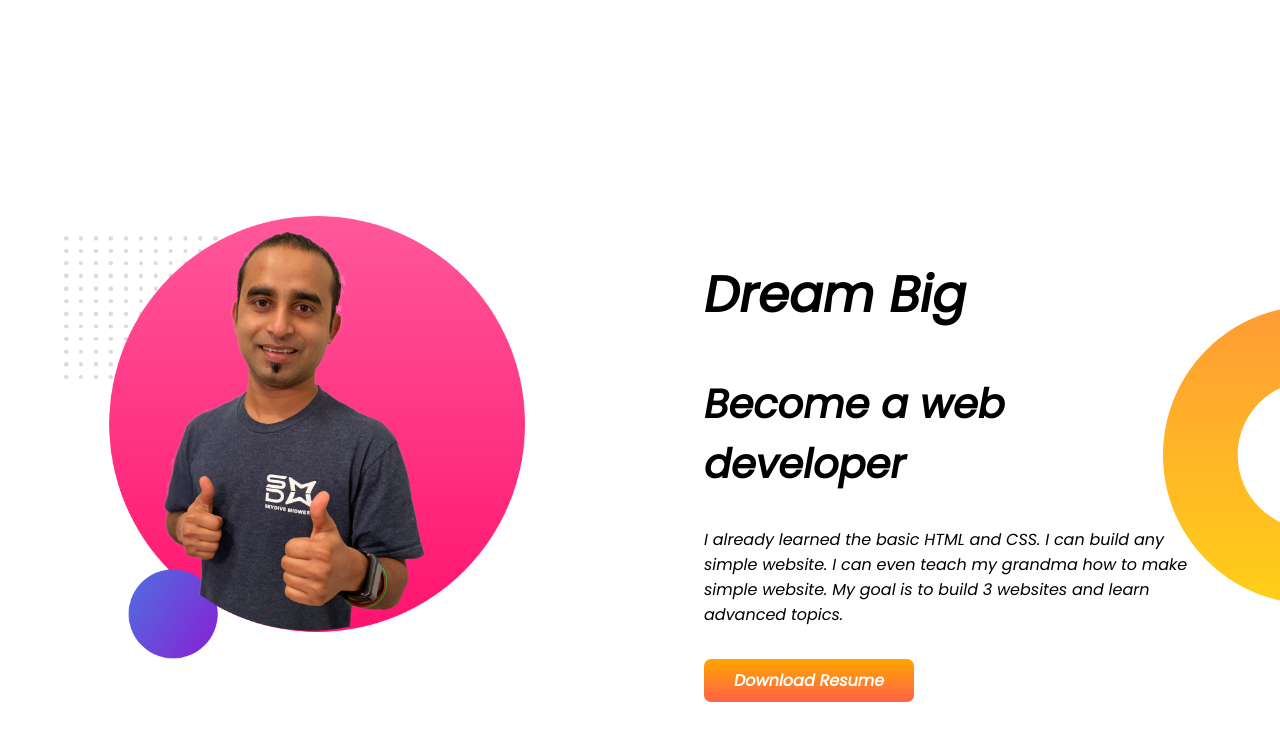
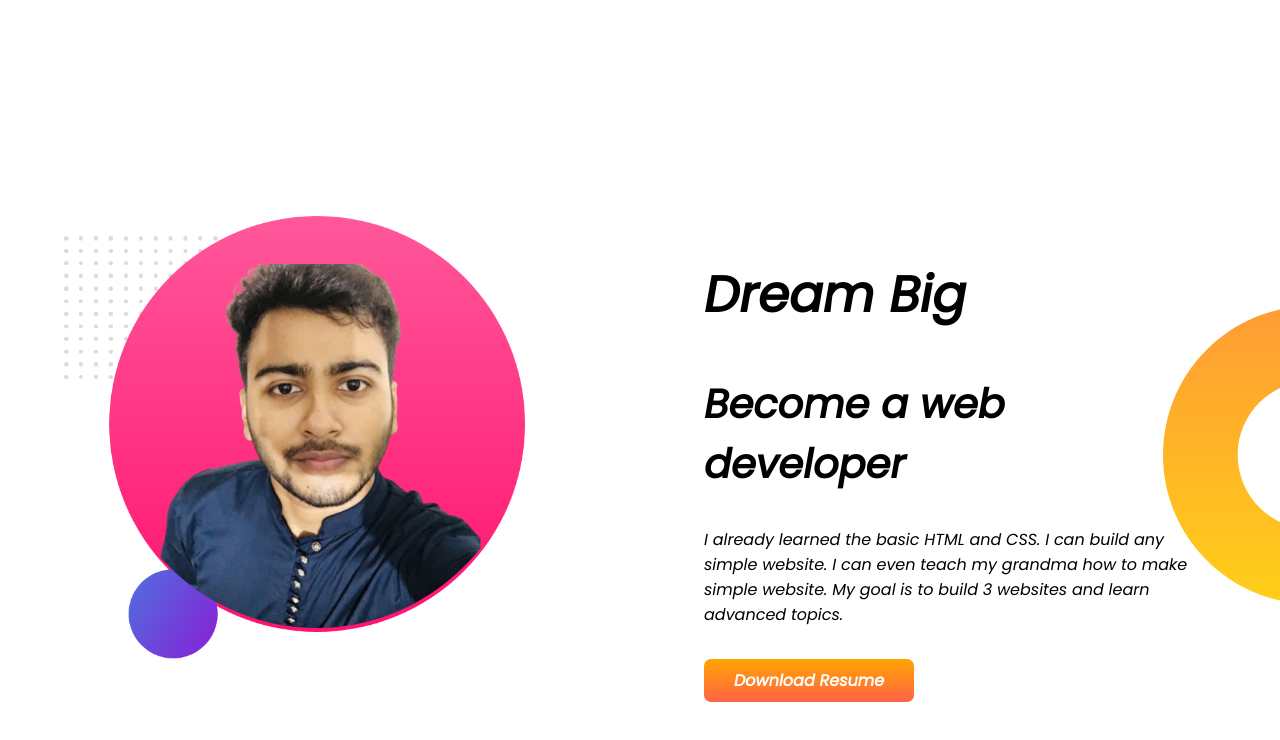
Before and after one commit to aaminanik/Developer-Portfolio, a plain HTML site: page index.html in a window 1280 px wide. Shown: the part 564-1304 px from the top of the page. Drawn offline with Linux system fonts and the light colour scheme.

Commit message:
commit onmain

```diff
--- a/index.html
+++ b/index.html
@@ -36,7 +36,7 @@
     </section>
     <section class="dream-big flexible-container">
         <div class="half-width">
-            <img src="images/jhankar2.png" alt="">
+            <img src="images/anik2.png" alt="">
         </div>
         <div class="half-width">
             <h1>Dream Big</h1>
```
Also changed, not shown: images/anik2.png (added), images/jhankar.png (deleted), images/jhankar2.png (deleted).
